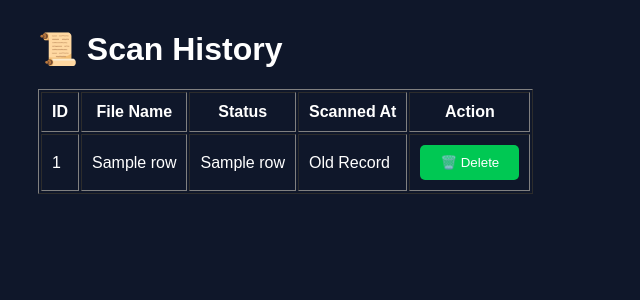
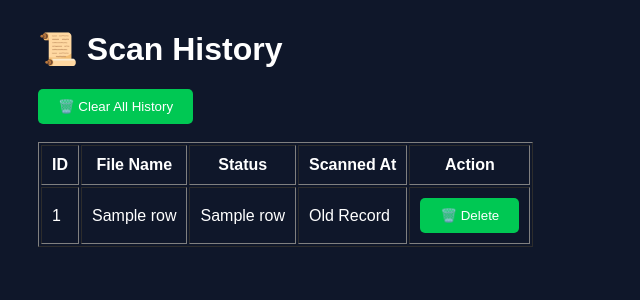
Before and after one commit to ShipraSharma08/Sentine1OS, a Flask app: template Templates/history.html in a window 1280 px wide. Shown: the part 96-396 px from the top of the page, without its empty margins (0-640 px from the left). Run offline with Flask 3, Linux system fonts and the light colour scheme; the template is opened without the code that fills it: most values are stand-ins (such as "Sample title", 1, 10 or a date in 2020).

Commit message:
Add clear all scan history feature

```diff
--- a/Templates/history.html
+++ b/Templates/history.html
@@ -25,6 +25,17 @@
 <div class="container">
 
     <h1>📜 Scan History</h1>
+    <form action="/clear-history"
+      method="POST"
+      onsubmit="return confirm('Are you sure you want to delete ALL scan history? This cannot be undone.');">
+
+    <button type="submit">
+        🗑️ Clear All History
+    </button>
+
+</form>
+
+<br>
 
     <table border="1" cellpadding="10">
 
--- a/app.py
+++ b/app.py
@@ -231,6 +231,19 @@ def delete_scan(scan_id):
         hash_value=hash_value
     )
 
+# ---------------- CLEAR ALL SCAN HISTORY ----------------
+@app.route("/clear-history", methods=["POST"])
+def clear_history():
+    connection = sqlite3.connect("sentinel.db")
+    cursor = connection.cursor()
+
+    cursor.execute("DELETE FROM scan_history")
+
+    connection.commit()
+    connection.close()
+
+    return redirect("/history")
+
 
 # ---------------- FILE INTEGRITY CHECKER ----------------
 @app.route("/integrity")
```
